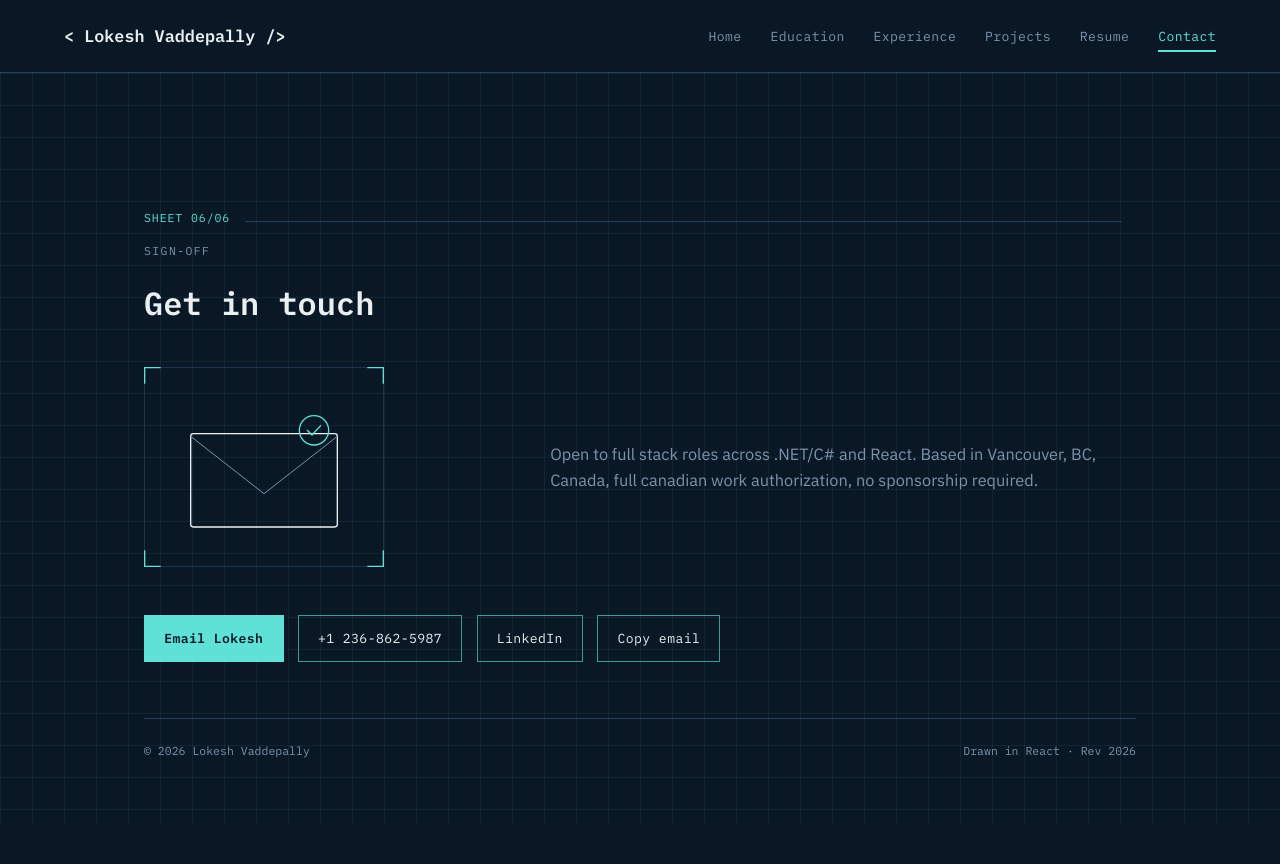
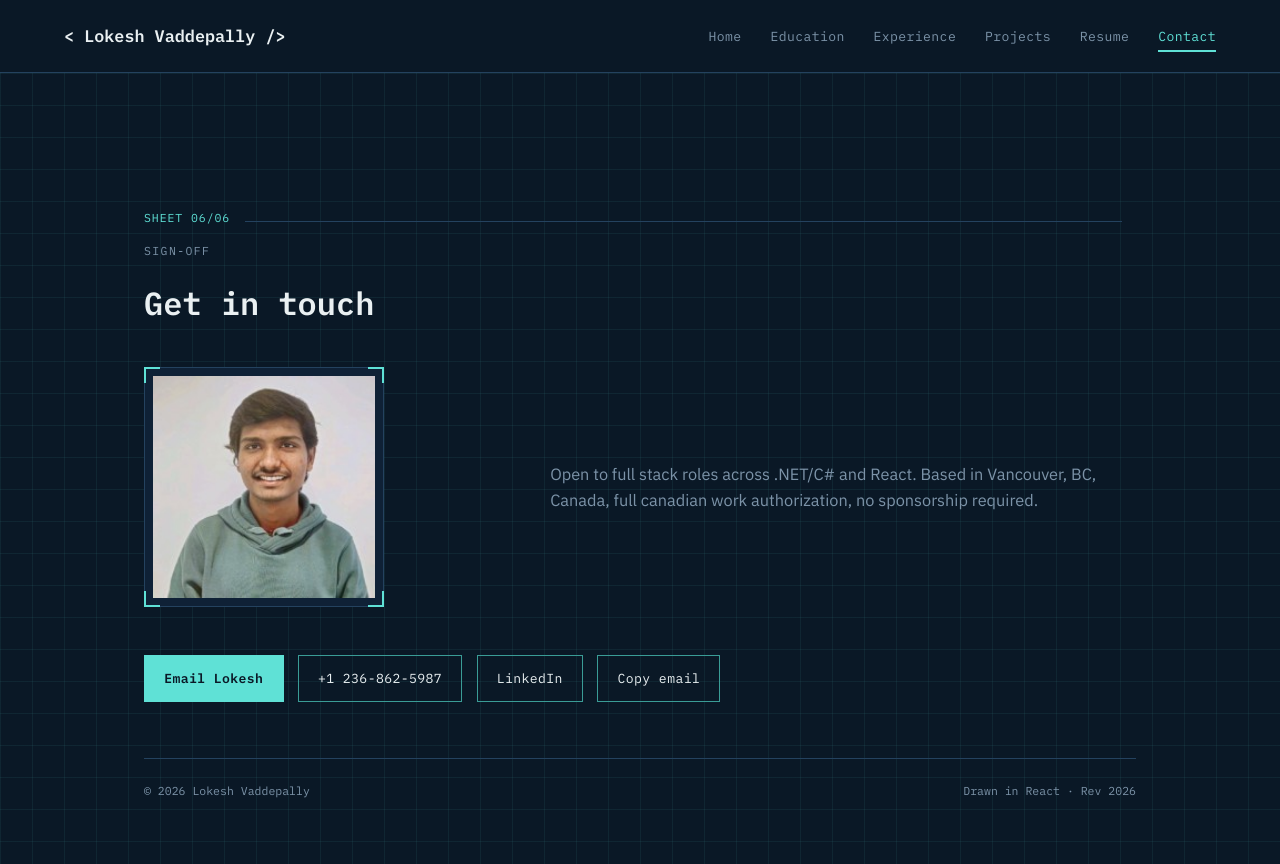
Before and after one commit to LokeshVaddepally77/lokesh-portfolio, a React (Vite) app: page /contact in a window 1280 px wide. Before the commit the page ends 824 px from the top, so only its background shows below. Built offline with nearby package versions, Linux system fonts and the light colour scheme.

Commit message:
Show real photo on Contact page instead of the envelope illustration
Frames it in the same corner-bracket style as the other illustrations
so it stays consistent with the drafting-sheet look.

```diff
--- a/src/components/illustrations/Envelope.jsx
+++ /dev/null
@@ -1,24 +0,0 @@
-export default function Envelope({ className = "" }) {
-  return (
-    <svg
-      className={`illo ${className}`}
-      viewBox="0 0 360 300"
-      fill="none"
-      aria-hidden="true"
-    >
-      <rect x="1" y="1" width="358" height="298" className="illo__frame" />
-      <path className="illo__corner" d="M1 25V1h24" />
-      <path className="illo__corner" d="M359 25V1h-24" />
-      <path className="illo__corner" d="M1 275v24h24" />
-      <path className="illo__corner" d="M359 275v24h-24" />
-
-      {/* envelope body */}
-      <rect x="70" y="100" width="220" height="140" rx="4" className="illo__stroke" />
-      <path d="M70 104 180 190 290 104" className="illo__stroke-dim" />
-
-      {/* sent check */}
-      <circle cx="255" cy="95" r="22" className="illo__accent" />
-      <path d="M245 95l7 7 13-14" className="illo__accent" />
-    </svg>
-  );
-}
--- a/src/index.css
+++ b/src/index.css
@@ -455,6 +455,34 @@ h1, h2, h3, h4, p {
 .about__text a {
   color: var(--ink);
 }
+
+/* ============ Contact photo frame ============ */
+.photo-frame {
+  position: relative;
+  border: 1px solid var(--line);
+  padding: 8px;
+  background: var(--navy-800);
+}
+
+.photo-frame img {
+  display: block;
+  width: 100%;
+  height: auto;
+  aspect-ratio: 1 / 1;
+  object-fit: cover;
+  filter: grayscale(10%);
+}
+
+.photo-frame__corner {
+  position: absolute;
+  width: 16px;
+  height: 16px;
+  border: 2px solid var(--ink);
+}
+.photo-frame__corner--tl { top: -1px; left: -1px; border-right: none; border-bottom: none; }
+.photo-frame__corner--tr { top: -1px; right: -1px; border-left: none; border-bottom: none; }
+.photo-frame__corner--bl { bottom: -1px; left: -1px; border-right: none; border-top: none; }
+.photo-frame__corner--br { bottom: -1px; right: -1px; border-left: none; border-top: none; }
 
 /* ============ Tech icon grid (Home) ============ */
 .tech-grid {
--- a/src/pages/Contact.jsx
+++ b/src/pages/Contact.jsx
@@ -1,7 +1,6 @@
 import { useState } from "react";
 import SheetHeader from "../components/SheetHeader.jsx";
 import { profile } from "../data/profile.js";
-import Envelope from "../components/illustrations/Envelope.jsx";
 
 export default function Contact() {
   const [copied, setCopied] = useState(false);
@@ -21,7 +20,13 @@ export default function Contact() {
       <SheetHeader index="06" label="SIGN-OFF" title="Get in touch" />
 
       <div className="education-page__intro">
-        <Envelope className="education-page__illo" />
+        <div className="photo-frame education-page__illo">
+          <img src="/lokesh_pic.jpeg" alt={profile.name} />
+          <span className="photo-frame__corner photo-frame__corner--tl" aria-hidden="true" />
+          <span className="photo-frame__corner photo-frame__corner--tr" aria-hidden="true" />
+          <span className="photo-frame__corner photo-frame__corner--bl" aria-hidden="true" />
+          <span className="photo-frame__corner photo-frame__corner--br" aria-hidden="true" />
+        </div>
         <p className="about__text">
           Open to full stack roles across .NET/C# and React. Based in{" "}
           {profile.location}, {profile.authorization.toLowerCase()}.
```
